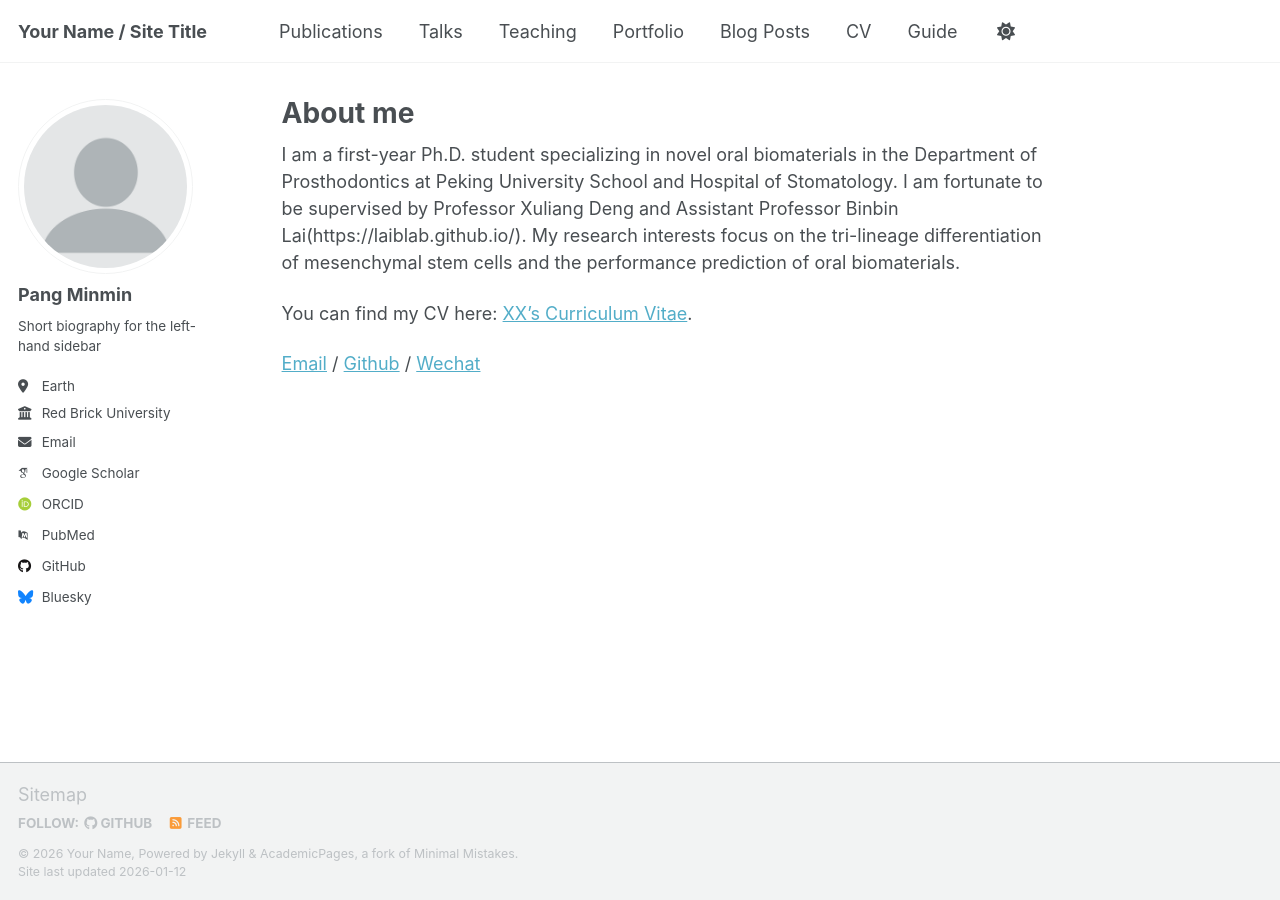
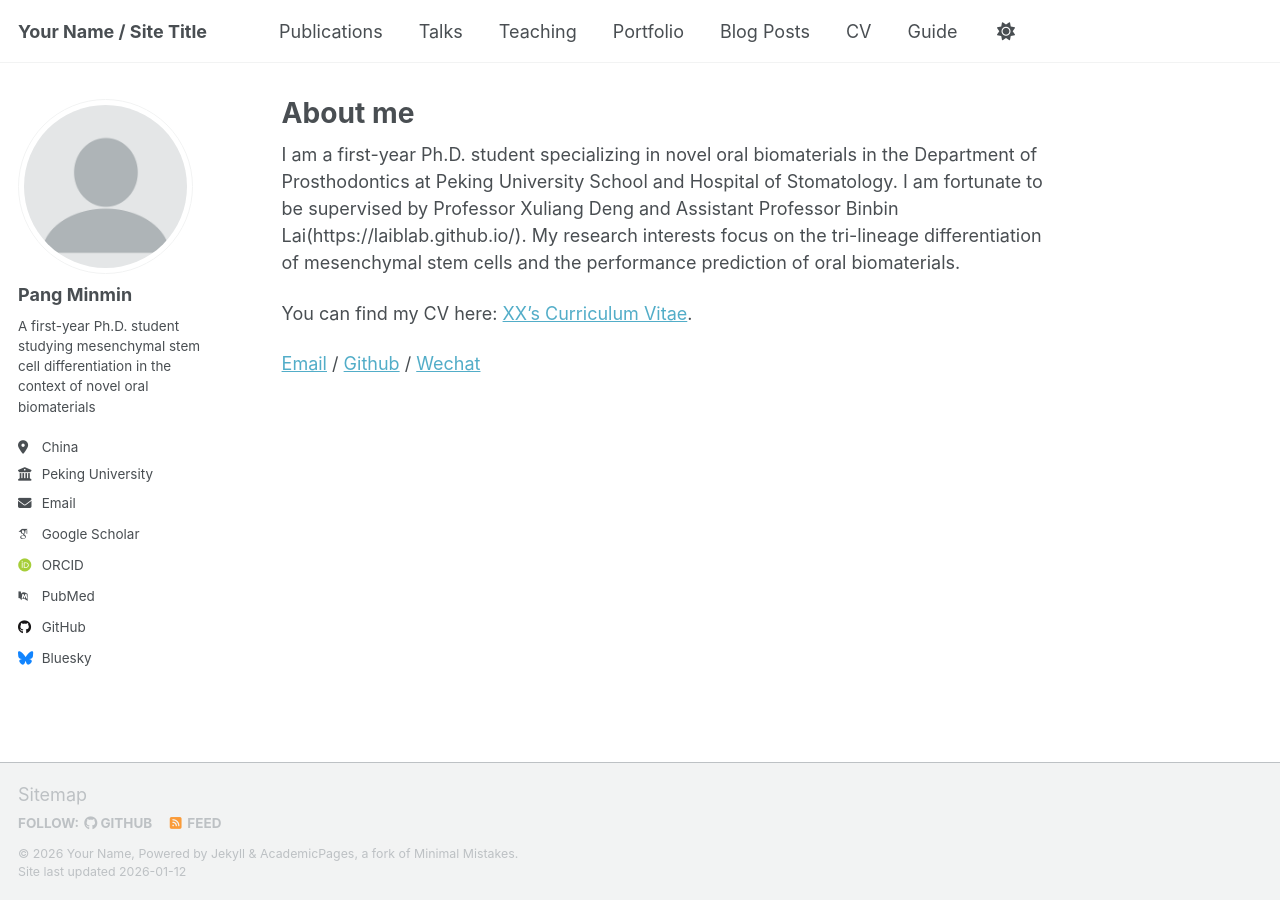
Before and after one commit to pangminmin/pangminmin.github.io, a Jekyll site: the page built from _pages/about.md, in a window 1280 px wide. Built offline with Jekyll 4.4.1, drawn with Linux system fonts in a browser that asks for light colours; some web fonts are replaced; a script that is not in the unit is left out.

Commit message:
Update _config.yml

```diff
--- a/_config.yml
+++ b/_config.yml
@@ -26,11 +26,11 @@ author:
   avatar           : "profile.png"
   name             : "Pang Minmin"
   pronouns         : # example: "she/her"
-  bio              : "Short biography for the left-hand sidebar"
-  location         : "Earth"
-  employer         : "Red Brick University"
+  bio              : "A first-year Ph.D. student studying mesenchymal stem cell differentiation in the context of novel oral biomaterials"
+  location         : "China"
+  employer         : "Peking University"
   uri              : # URL
-  email            : "none@example.org"
+  email            : "2991338276@qq.com"
 
   # Academic websites
   academia         : # URL
```
